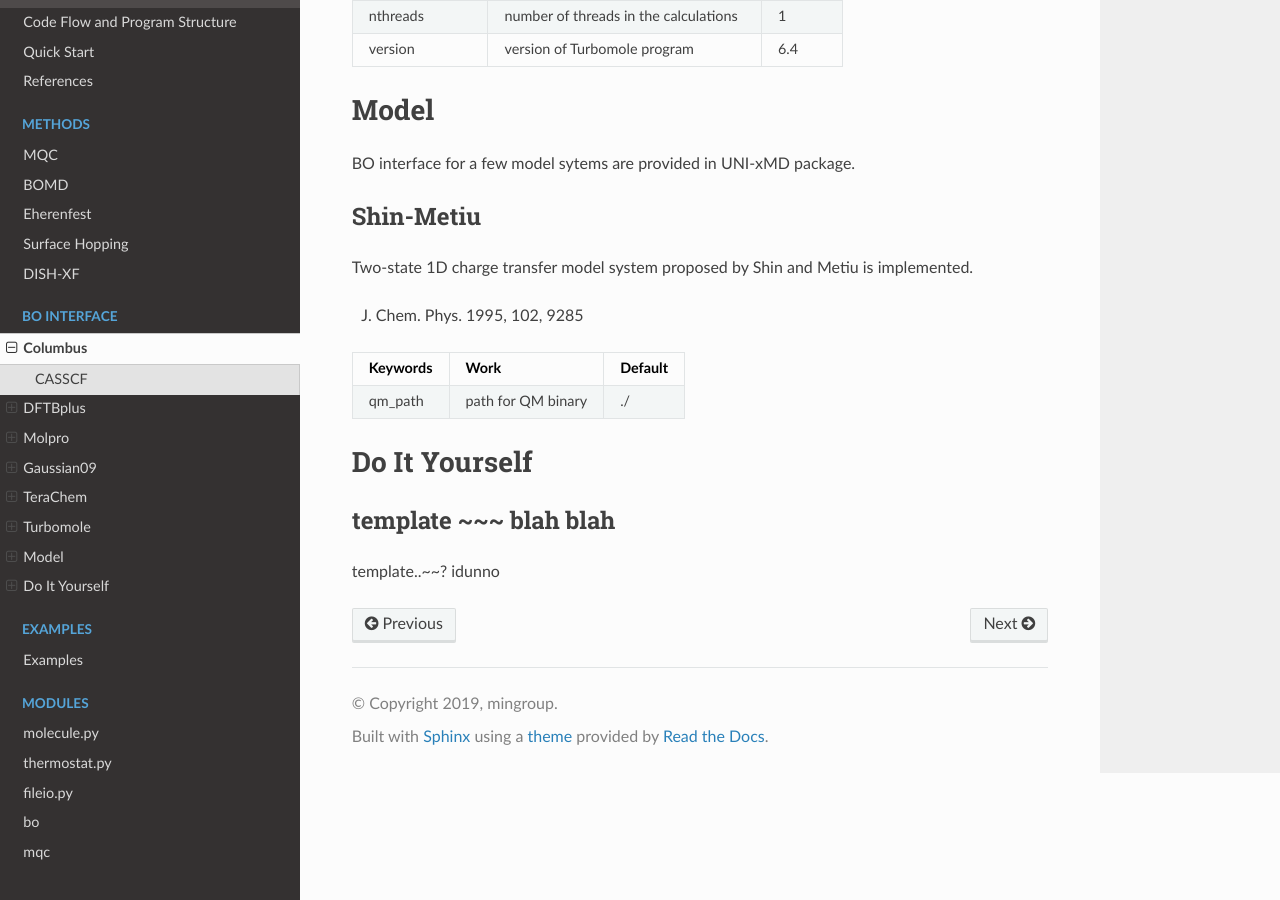
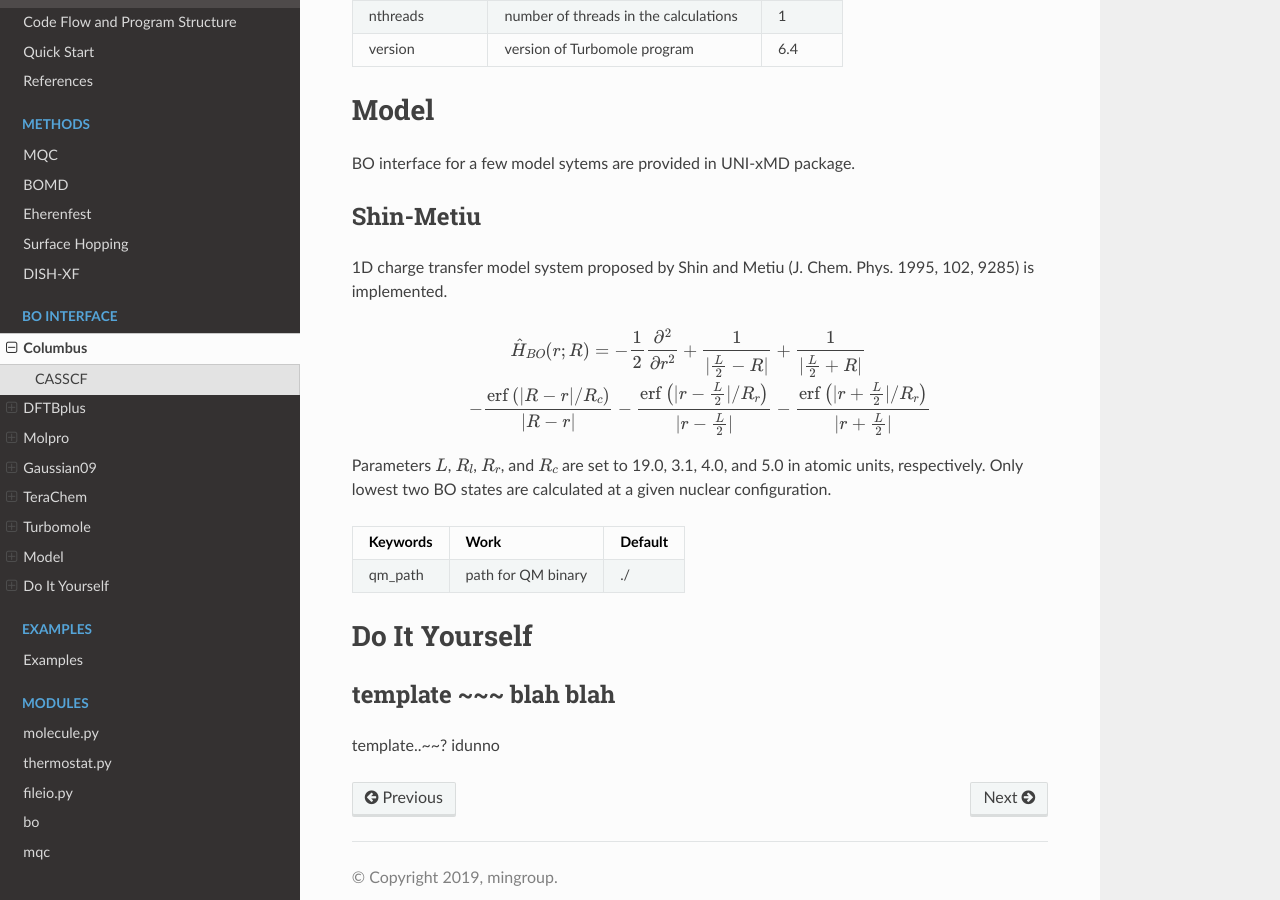
Before and after one commit to skmin-lab/unixmd, a Sphinx documentation site: the page built from docs/source/bo/main.rst, in a window 1280 px wide and 900 px high, scrolled down 7504 px. Built offline with Sphinx 7.4.7 and the Read the Docs theme 2.0.0, drawn with Linux system fonts in a browser that asks for light colours.

Commit message:
Equations for DISH-XF and Shin-Metiu BO model are added.

```diff
--- a/docs/source/bo/main.rst
+++ b/docs/source/bo/main.rst
@@ -403,9 +403,18 @@ BO interface for a few model sytems are provided in UNI-xMD package.
 
 Shin-Metiu
 ^^^^^^^^^^^^^^^^^^^^^^^^^^^^^^^^^^^^^
-Two-state 1D charge transfer model system proposed by Shin and Metiu is implemented.
+1D charge transfer model system proposed by Shin and Metiu (J. Chem. Phys. 1995, 102, 9285) is implemented.
 
-J. Chem. Phys. 1995, 102, 9285
+.. math::
+
+   \hat{H}_{BO}(r;R) = -\frac{1}{2}\frac{\partial^2}{\partial r^2}
+   +\frac{1}{|\frac{L}{2}-R|}&+\frac{1}{|\frac{L}{2}+R|}\nonumber\\
+   -\frac{\text{erf}\left(|R-r|/R_c\right)}{|R-r|}
+   -\frac{\text{erf}\left(|r-\frac{L}{2}|/R_r\right)}{|r-\frac{L}{2}|}
+   &-\frac{\text{erf}\left(|r+\frac{L}{2}|/R_r\right)}{|r+\frac{L}{2}|}
+
+Parameters :math:`L`, :math:`R_l`, :math:`R_r`, and :math:`R_c` are set to 19.0, 3.1, 4.0,
+and 5.0 in atomic units, respectively. Only lowest two BO states are calculated at a given nuclear configuration.
 
 +----------------+------------------------------------------------+---------+
 | Keywords       | Work                                           | Default |
```
Also changed, not shown: docs/source/methods/main.rst (+8 -1 lines).
